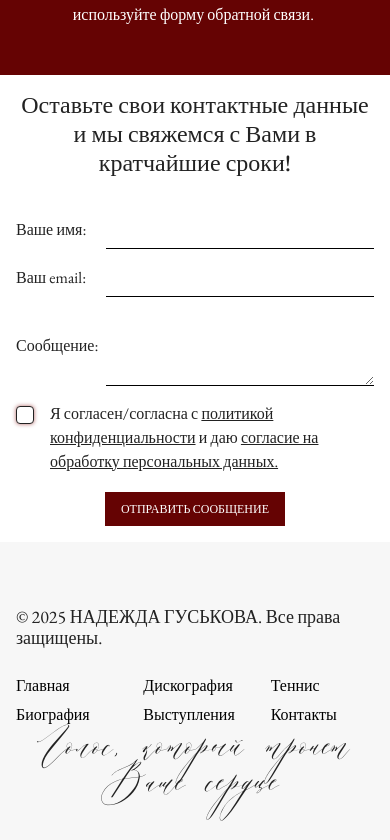
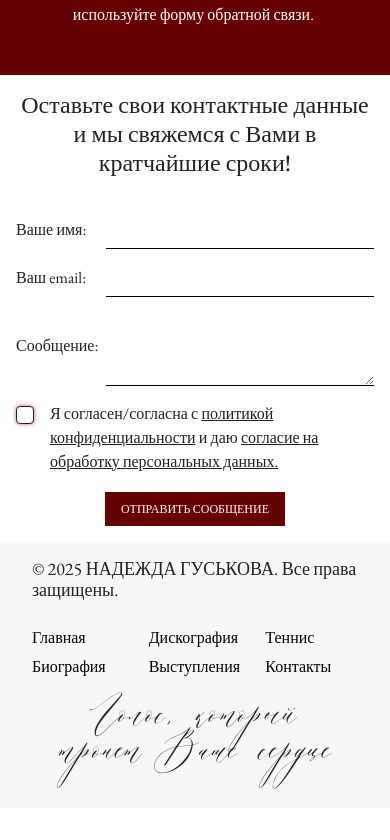
Before and after one commit to sinmary86/guskova, a React (Vite) app: page / in a window 390 px wide. Shown: the part 6213-7053 px from the top of the page. After the commit the page ends 7021 px from the top, so only its background shows below. Built offline with nearby package versions, Linux system fonts and the light colour scheme; a web font is replaced by a local one.

Commit message:
fix footer quote

```diff
--- a/src/Footer/Footer.module.scss
+++ b/src/Footer/Footer.module.scss
@@ -39,14 +39,12 @@
      @media (max-width: 768px) {
       font-size: 60px;
       width: 100%;
-    }
-  }
-
-   @media (max-width: 768px) {
       padding: $gap-16 $gap-32;
     }
 
-  @media (max-width: 468px) {
-    padding: $gap-64 $gap-16 0 $gap-16;
+    @media (max-width: 468px) {
+    padding: $gap-16;
   }
+  }
+
 }
```
